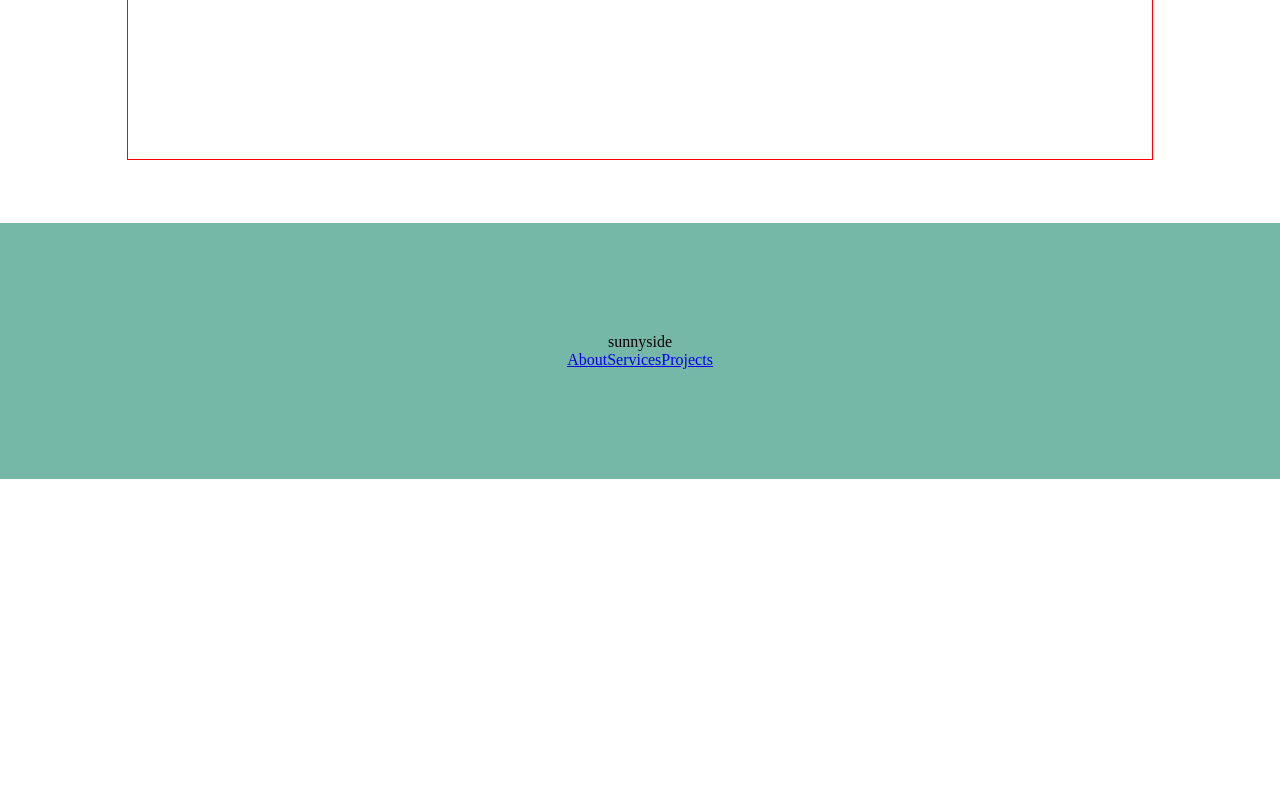
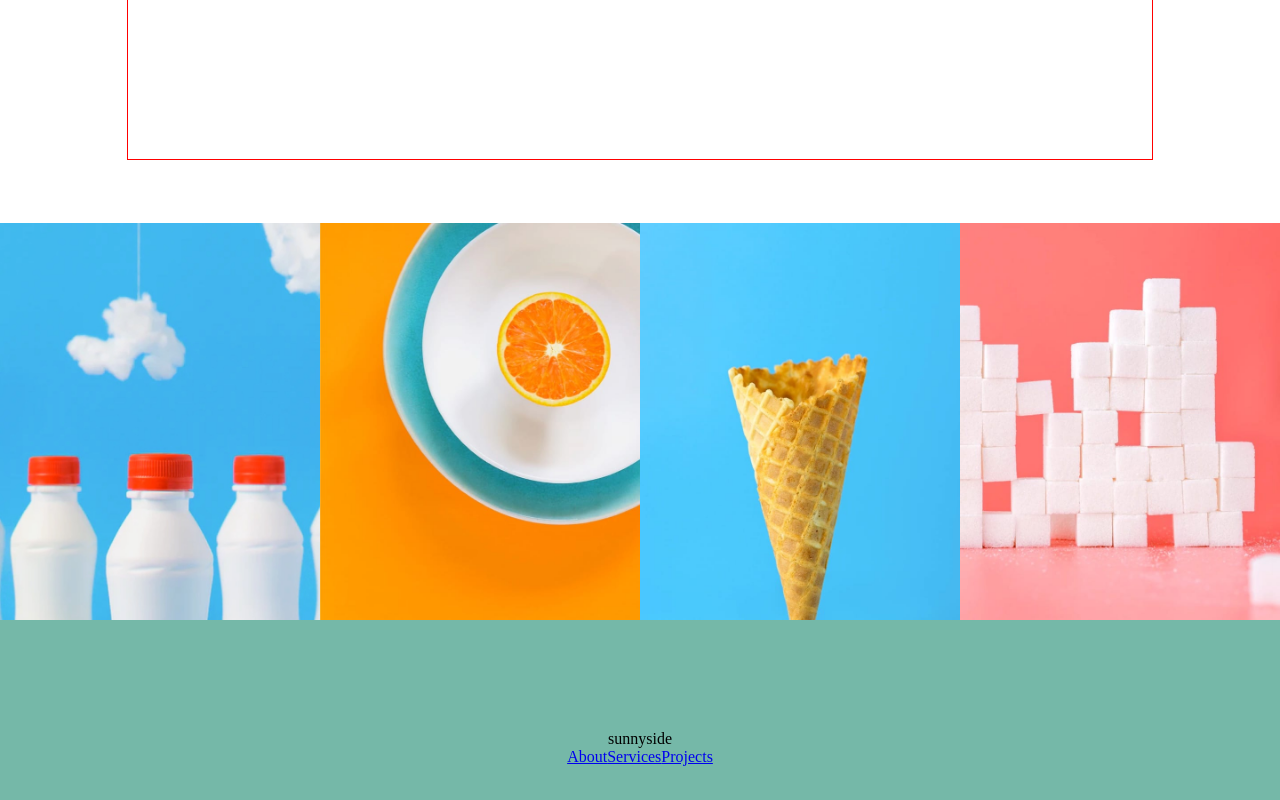
Before and after one commit to JorchRL/sunnySide-Landingpage, a React (Create React App) app: page / in a window 1280 px wide. Shown: the part 3452-4252 px from the top of the page. Before the commit the page ends 3931 px from the top, so only its background shows below. Built offline with nearby package versions, Linux system fonts and the light colour scheme.

Commit message:
Setup gallery layout

```diff
--- a/src/App.jsx
+++ b/src/App.jsx
@@ -109,7 +109,12 @@ const App = () => {
         </div>
       </section>
       {/* GALLERY */}
-      <section className='gallery grid'></section>
+      <section className='gallery flex'>
+        <div className='galleryImg' id='milkImg'></div>
+        <div className='galleryImg' id='orangeImg'></div>
+        <div className='galleryImg' id='coneImg'></div>
+        <div className='galleryImg' id='sugarcubesImg'></div>
+      </section>
       {/* FOOTER */}
       <footer class='footer flex-col'>
         <div className='logo'>sunnyside</div>
--- a/src/app.scss
+++ b/src/app.scss
@@ -137,6 +137,33 @@
 
   // GALLERY
   .gallery {
+    // height: 100vh;
+    // background-color: red;
+    flex-wrap: wrap;
+    .galleryImg {
+      width: 25vw;
+      // keep the 1.24 aspect ratio of the images
+      height: calc(25vw * 1.24);
+      // outline: 1px solid blue;
+      border: none;
+      outline: none;
+    }
+    #milkImg {
+      background-image: url("./images/desktop/image-gallery-milkbottles.jpg");
+      background-size: cover;
+    }
+    #orangeImg {
+      background-image: url("./images/desktop/image-gallery-orange.jpg");
+      background-size: cover;
+    }
+    #coneImg {
+      background-image: url("./images/desktop/image-gallery-cone.jpg");
+      background-size: contain;
+    }
+    #sugarcubesImg {
+      background-image: url("./images/desktop/image-gallery-sugarcubes.jpg");
+      background-size: contain;
+    }
   }
 
   // FOOTER
```
